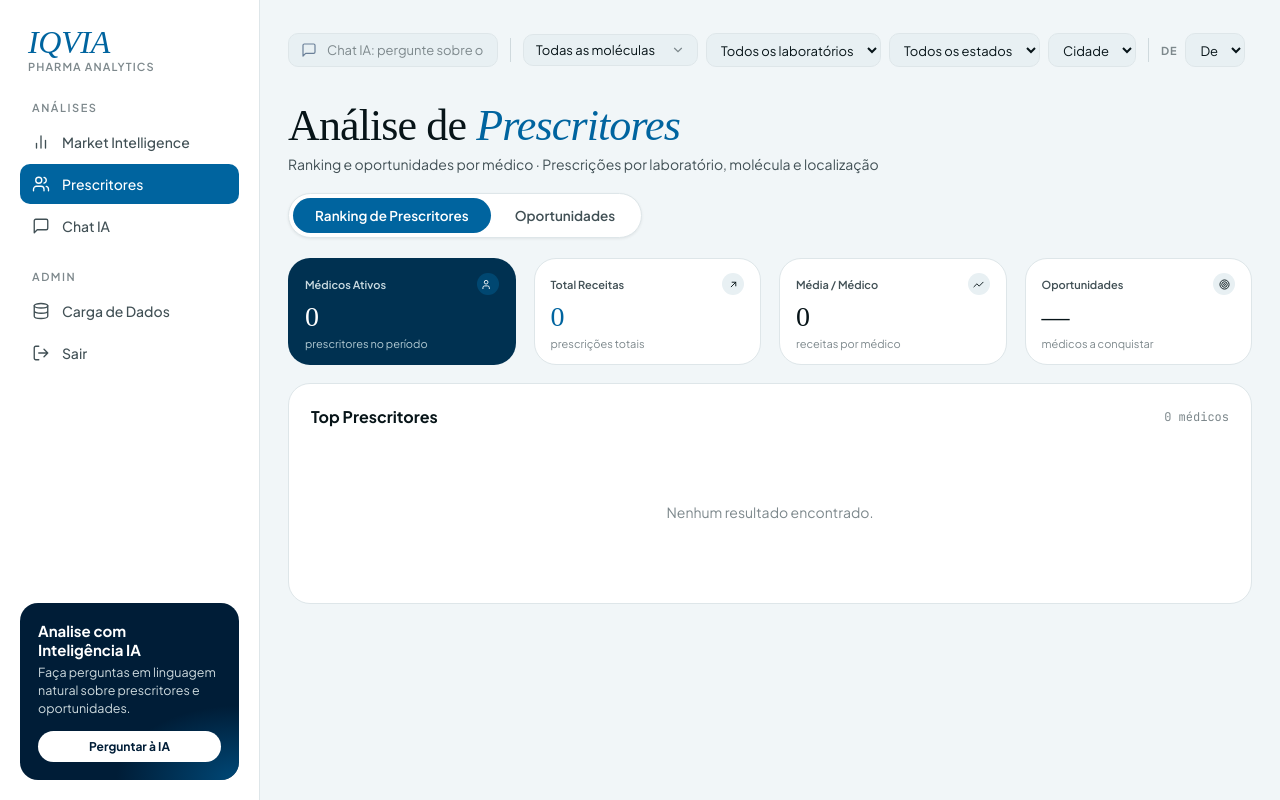
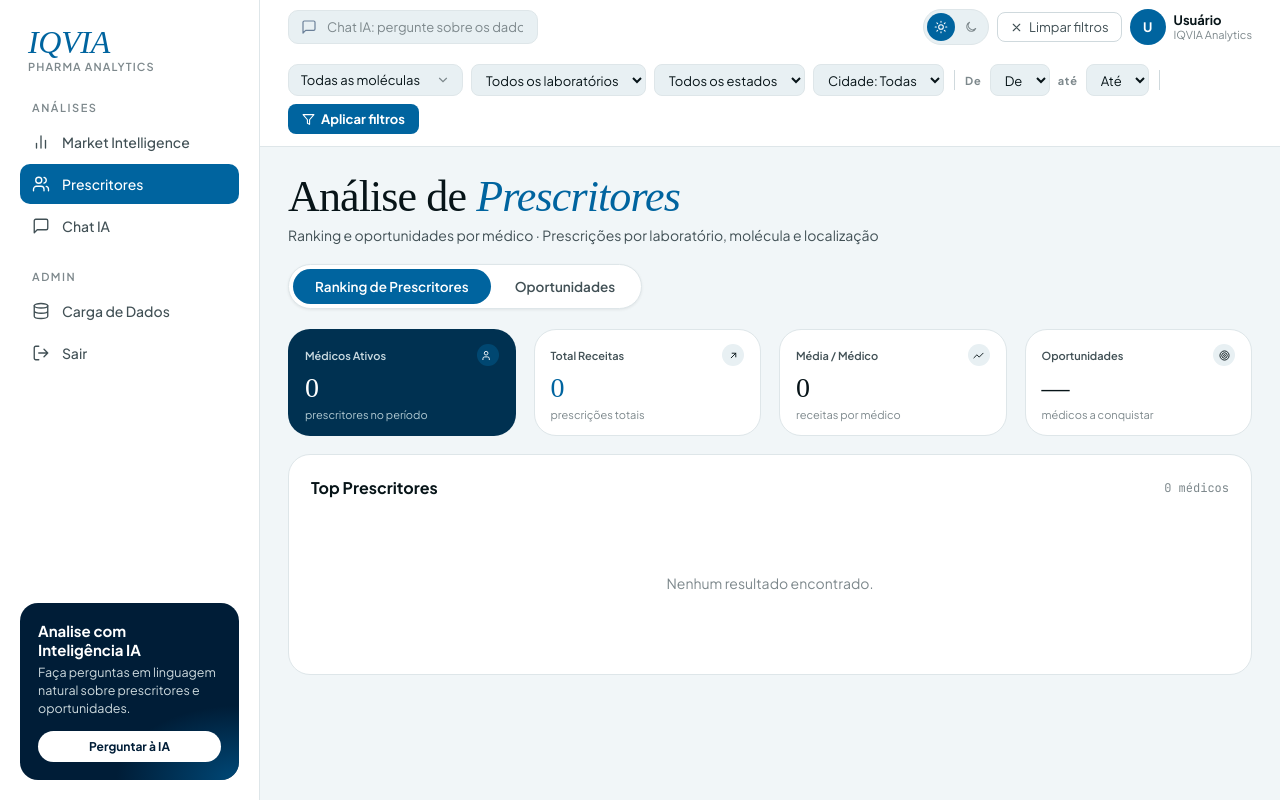
Before and after one commit to thiagolessa08-sys/IQVIA, a Flask app: page /prescritores in a window 1280 px wide. Run offline with Flask 3, Linux system fonts and the light colour scheme; the visitor is signed in with stand-in values (Sample User, id 1); data that the repository does not hold is empty; some web fonts are replaced.

Commit message:
feat: cabeçalho branco duas linhas sem scrollbar em market e prescritores
Co-Authored-By: Claude Sonnet 4.6 <noreply@anthropic.com>

```diff
--- a/templates/prescritores.html
+++ b/templates/prescritores.html
@@ -54,25 +54,31 @@
   /* MAIN */
   .main{padding:22px 28px 32px;min-width:0;}
 
-  /* TOPBAR — barra única com filtros, sem borda externa */
-  .topbar{display:flex;align-items:center;gap:8px;padding:10px 0 14px;margin-bottom:8px;overflow-x:auto;}
-  .search{display:flex;align-items:center;gap:8px;background:var(--surface-2);border:1px solid var(--line);border-radius:10px;padding:7px 12px;min-width:200px;flex-shrink:0;}
-  .search input{border:0;outline:0;background:transparent;font-family:inherit;font-size:13px;color:var(--ink);width:160px;cursor:pointer;}
+  /* MAIN */
+  .main{padding:0 28px 32px;min-width:0;}
+
+  /* CABEÇALHO BRANCO — duas linhas */
+  .header-wrap{background:var(--surface);border-bottom:1px solid var(--line);margin:0 -28px 24px;padding:0 28px;}
+  .topbar{display:flex;align-items:center;gap:12px;height:54px;}
+  .filter-bar{display:flex;align-items:center;gap:8px;flex-wrap:wrap;padding:10px 0 12px;}
+
+  .search{display:flex;align-items:center;gap:8px;background:var(--surface-2);border:1px solid var(--line);border-radius:10px;padding:7px 12px;flex-shrink:0;}
+  .search input{border:0;outline:0;background:transparent;font-family:inherit;font-size:13px;color:var(--ink);width:200px;cursor:pointer;}
   .search input::placeholder{color:var(--ink-3);}
-  .tbar-sep{width:1px;height:24px;background:var(--line-2);flex-shrink:0;margin:0 4px;}
-  .tbar-label{font-size:11px;font-weight:700;color:var(--ink-3);text-transform:uppercase;letter-spacing:.08em;white-space:nowrap;flex-shrink:0;}
+  .tbar-sep{width:1px;height:24px;background:var(--line-2);flex-shrink:0;margin:0 2px;}
+  .tbar-label{font-size:11px;font-weight:700;color:var(--ink-3);letter-spacing:.08em;white-space:nowrap;flex-shrink:0;}
   .tbar-right{display:flex;align-items:center;gap:8px;margin-left:auto;flex-shrink:0;}
   .theme-toggle{display:inline-flex;background:var(--surface-2);border:1px solid var(--line);border-radius:999px;padding:3px;gap:2px;flex-shrink:0;}
   .theme-toggle button{width:28px;height:28px;border:0;background:transparent;border-radius:999px;cursor:pointer;display:grid;place-items:center;color:var(--ink-3);font-family:inherit;}
   .theme-toggle button.on{background:var(--blue);color:#fff;}
   .theme-toggle svg{width:14px;height:14px;}
   .user{display:flex;align-items:center;gap:8px;}
-  .avatar{width:34px;height:34px;border-radius:999px;display:grid;place-items:center;color:#fff;font-weight:700;font-size:12px;background:var(--blue);flex-shrink:0;}
+  .avatar{width:36px;height:36px;border-radius:999px;display:grid;place-items:center;color:#fff;font-weight:700;font-size:13px;background:var(--blue);flex-shrink:0;}
   .user-info .uname{font-size:13px;font-weight:700;line-height:1.2;}
   .user-info .umail{font-size:11px;color:var(--ink-3);}
-  .btn-clear{display:inline-flex;align-items:center;gap:6px;background:var(--surface-2);border:1px solid var(--line-2);color:var(--ink-2);padding:7px 12px;border-radius:10px;font-size:13px;font-family:inherit;cursor:pointer;white-space:nowrap;transition:all .15s;flex-shrink:0;}
+  .btn-clear{display:inline-flex;align-items:center;gap:6px;background:transparent;border:1px solid var(--line-2);color:var(--ink-2);padding:6px 12px;border-radius:8px;font-size:13px;font-family:inherit;cursor:pointer;white-space:nowrap;transition:all .15s;}
   .btn-clear:hover{border-color:var(--ink-3);color:var(--ink);}
-  .btn-apply{display:inline-flex;align-items:center;gap:6px;background:var(--blue);border:none;color:#fff;padding:7px 14px;border-radius:10px;font-size:13px;font-weight:700;font-family:inherit;cursor:pointer;white-space:nowrap;transition:filter .15s;flex-shrink:0;}
+  .btn-apply{display:inline-flex;align-items:center;gap:6px;background:var(--blue);border:none;color:#fff;padding:7px 14px;border-radius:8px;font-size:13px;font-weight:700;font-family:inherit;cursor:pointer;white-space:nowrap;transition:filter .15s;}
   .btn-apply:hover{filter:brightness(1.1);}
 
   /* PAGE HEAD */
@@ -82,11 +88,9 @@
   .page-sub{color:var(--ink-2);font-size:14px;margin:0;}
   .btn{font-family:inherit;font-weight:600;font-size:13.5px;padding:11px 18px;border-radius:12px;cursor:pointer;display:inline-flex;align-items:center;gap:8px;border:1px solid transparent;transition:all .1s;}
 
-  /* FILTERS inline */
-  .filter-label{font-size:11px;font-weight:700;color:var(--ink-3);text-transform:uppercase;letter-spacing:.08em;white-space:nowrap;}
-  select{background:var(--surface-2);border:1px solid var(--line);color:var(--ink);padding:7px 10px;border-radius:10px;font-size:13px;font-family:inherit;cursor:pointer;outline:none;transition:border-color .15s;flex-shrink:0;}
+  select{background:var(--surface-2);border:1px solid var(--line);color:var(--ink);padding:6px 10px;border-radius:8px;font-size:13px;font-family:inherit;cursor:pointer;outline:none;transition:border-color .15s;}
   select:focus{border-color:var(--blue);}
-  .fsep{width:1px;height:22px;background:var(--line-2);}
+  .fsep{width:1px;height:20px;background:var(--line-2);margin:0 2px;}
   /* MULTI-SELECT */
   .multi-select{position:relative;}
   .ms-trigger{display:flex;align-items:center;gap:8px;background:var(--surface-2);border:1px solid var(--line);color:var(--ink);padding:7px 12px;border-radius:10px;font-size:13px;font-family:inherit;cursor:pointer;white-space:nowrap;min-width:175px;justify-content:space-between;transition:border-color .15s;}
@@ -257,15 +261,38 @@
 
 <!-- MAIN -->
 <main class="main">
-  <!-- TOPBAR com filtros integrados, sem borda externa -->
+  <div class="header-wrap">
+    <!-- Linha 1: Chat IA + controles direita -->
     <div class="topbar">
       <div class="search" onclick="location.href='/chat'" style="cursor:pointer;">
         <svg width="16" height="16" viewBox="0 0 24 24" fill="none"><path d="M21 15a2 2 0 0 1-2 2H7l-4 4V5a2 2 0 0 1 2-2h14a2 2 0 0 1 2 2z" stroke="var(--search-ink)" stroke-width="1.8" stroke-linecap="round" stroke-linejoin="round"/></svg>
         <input placeholder="Chat IA: pergunte sobre os dados..." readonly style="cursor:pointer;">
       </div>
+      <div class="tbar-right">
+        <div class="theme-toggle" role="group">
+          <button id="theme-light" class="on" aria-label="Tema claro">
+            <svg viewBox="0 0 24 24" fill="none"><circle cx="12" cy="12" r="4" stroke="currentColor" stroke-width="1.8"/><path d="M12 2v2M12 20v2M2 12h2M20 12h2M4.9 4.9l1.4 1.4M17.7 17.7l1.4 1.4M4.9 19.1l1.4-1.4M17.7 6.3l1.4-1.4" stroke="currentColor" stroke-width="1.8" stroke-linecap="round"/></svg>
+          </button>
+          <button id="theme-dark" aria-label="Tema escuro">
+            <svg viewBox="0 0 24 24" fill="none"><path d="M20 14.5A8 8 0 1 1 9.5 4a6.5 6.5 0 0 0 10.5 10.5z" stroke="currentColor" stroke-width="1.8" stroke-linejoin="round"/></svg>
+          </button>
+        </div>
+        <button class="btn-clear" onclick="clearFilters()">
+          <svg width="13" height="13" viewBox="0 0 24 24" fill="none"><path d="M18 6L6 18M6 6l12 12" stroke="currentColor" stroke-width="2" stroke-linecap="round"/></svg>
+          Limpar filtros
+        </button>
+        <div class="user">
+          <div class="avatar" id="userAvatar">U</div>
+          <div class="user-info">
+            <div class="uname" id="userName">Usuário</div>
+            <div class="umail">IQVIA Analytics</div>
+          </div>
+        </div>
+      </div>
+    </div>
 
-    <div class="tbar-sep"></div>
-
+    <!-- Linha 2: Filtros (flex-wrap, sem scroll) -->
+    <div class="filter-bar">
       <div class="multi-select" id="msWrap">
         <button type="button" class="ms-trigger" id="msTrigger" onclick="toggleMs()">
           <span id="msLabel">Todas as moléculas</span>
@@ -277,46 +304,22 @@
           <div class="ms-footer"><button onclick="clearMs()">Limpar seleção</button><span id="msCount">0 selecionadas</span></div>
         </div>
       </div>
-
-    <select id="fLaboratorio"><option value="">Laboratório</option></select>
-    <select id="fEstado" onchange="onEstadoChange()"><option value="">Estado</option></select>
-    <select id="fCidade"><option value="">Cidade</option></select>
-
-    <div class="tbar-sep"></div>
+      <select id="fLaboratorio"><option value="">Laboratório: Todos</option></select>
+      <select id="fEstado" onchange="onEstadoChange()"><option value="">Estado: Todos</option></select>
+      <select id="fCidade"><option value="">Cidade: Todas</option></select>
+      <div class="fsep"></div>
       <span class="tbar-label">De</span>
       <select id="fPeriodoIni"><option value="">Início</option></select>
       <span class="tbar-label">até</span>
       <select id="fPeriodoFim"><option value="">Fim</option></select>
-
-    <div class="tbar-right">
-      <button class="btn-clear" onclick="clearFilters()">
-        <svg width="13" height="13" viewBox="0 0 24 24" fill="none"><path d="M18 6L6 18M6 6l12 12" stroke="currentColor" stroke-width="2" stroke-linecap="round"/></svg>
-        Limpar filtros
-      </button>
+      <div class="fsep"></div>
       <button class="btn-apply" onclick="applyFilters()">
         <svg width="13" height="13" viewBox="0 0 24 24" fill="none"><path d="M22 3H2l8 9.46V19l4 2v-8.54L22 3z" stroke="currentColor" stroke-width="2" stroke-linecap="round" stroke-linejoin="round"/></svg>
-        Aplicar
+        Aplicar filtros
       </button>
-      <div class="tbar-sep"></div>
-      <div class="theme-toggle" role="group">
-        <button id="theme-light" class="on" aria-label="Tema claro">
-          <svg viewBox="0 0 24 24" fill="none"><circle cx="12" cy="12" r="4" stroke="currentColor" stroke-width="1.8"/><path d="M12 2v2M12 20v2M2 12h2M20 12h2M4.9 4.9l1.4 1.4M17.7 17.7l1.4 1.4M4.9 19.1l1.4-1.4M17.7 6.3l1.4-1.4" stroke="currentColor" stroke-width="1.8" stroke-linecap="round"/></svg>
-        </button>
-        <button id="theme-dark" aria-label="Tema escuro">
-          <svg viewBox="0 0 24 24" fill="none"><path d="M20 14.5A8 8 0 1 1 9.5 4a6.5 6.5 0 0 0 10.5 10.5z" stroke="currentColor" stroke-width="1.8" stroke-linejoin="round"/></svg>
-        </button>
-      </div>
-      <div class="user">
-        <div class="avatar" id="userAvatar">U</div>
-        <div class="user-info">
-          <div class="uname" id="userName">Usuário</div>
-          <div class="umail">IQVIA Analytics</div>
+      <div id="msTags" class="ms-tags" style="margin-left:4px;padding:0;"></div>
     </div>
   </div>
-    </div>
-  </div>
-
-  <div id="msTags" class="ms-tags"></div>
 
   <div class="page-head">
     <h1 class="page-title">Análise de <em>Prescritores</em></h1>
```
Also changed, not shown: templates/market.html (+48 -52 lines). Lines whose indentation alone changed are shown as unchanged.
